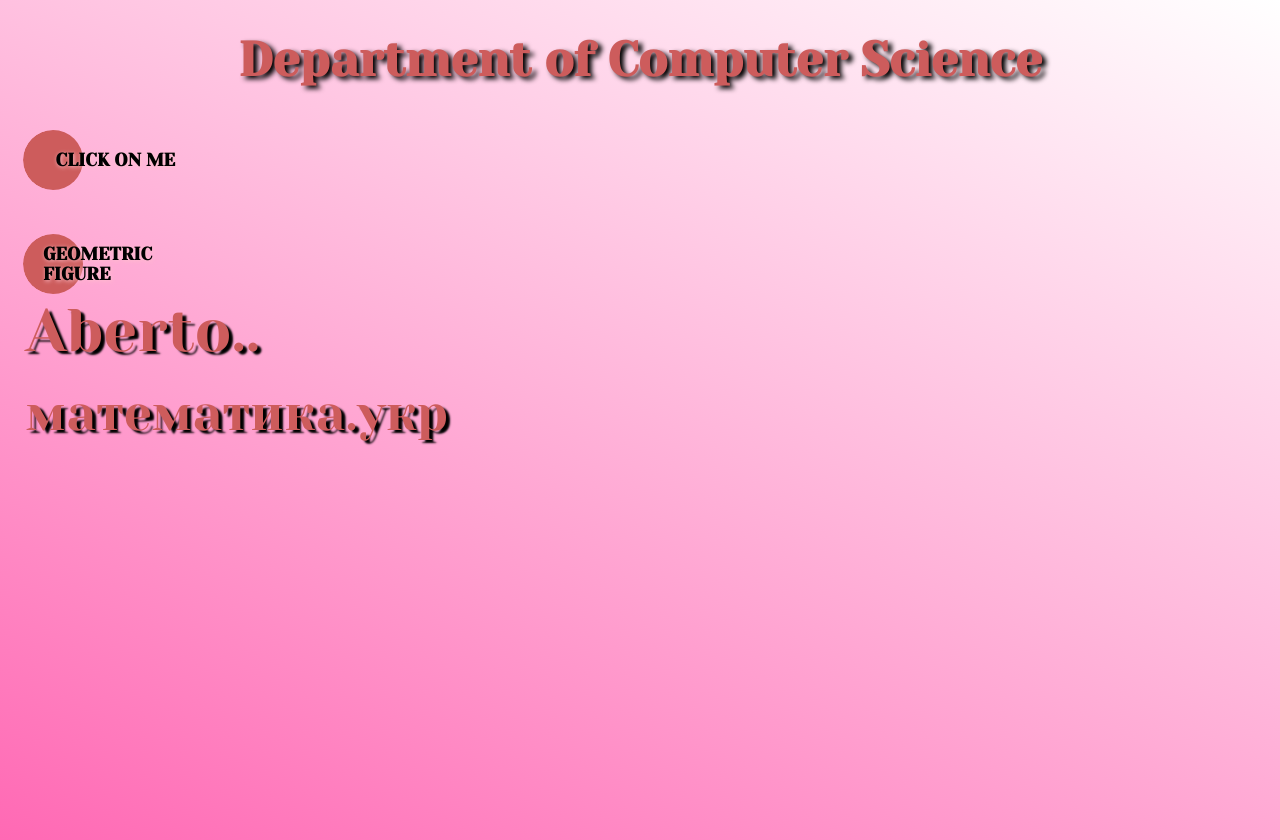
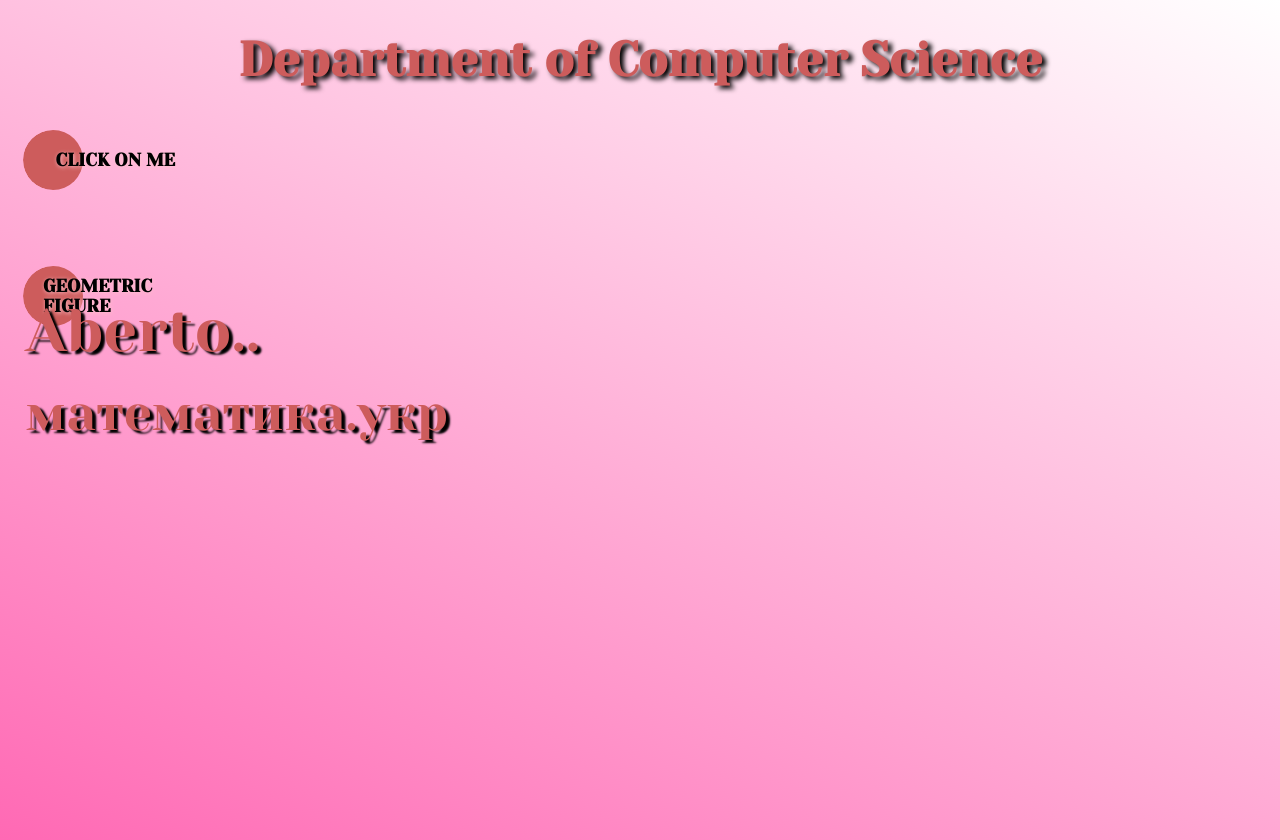
Before and after one commit to apolinariss/apolinariss.github.io, a plain HTML site: page Polina-lab4/lab4.html in a window 1280 px wide. Drawn offline with Linux system fonts and the light colour scheme.

Commit message:
Update lab4.css

```diff
--- a/Polina-lab4/lab4.css
+++ b/Polina-lab4/lab4.css
@@ -13,7 +13,7 @@ h1 {
 }
 .btn1 {
 	position: absolute;
-	top:33%;
+	top:37%;
 	left: 10%;
 	transform: translate(-50%, -50%);
 	display: flex;
```
